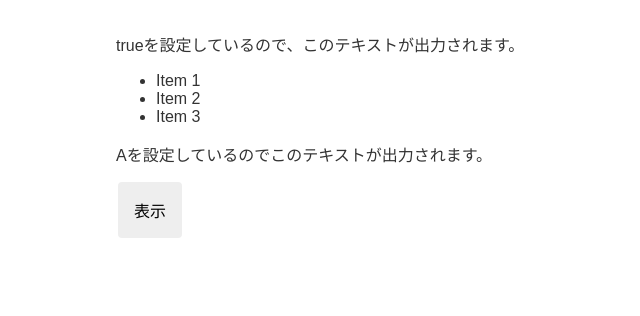
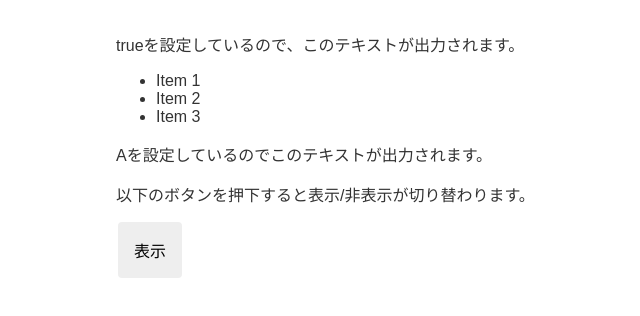
Before and after one commit to yupipi1110/Directive, an Angular app: page / in a window 1280 px wide. Shown: the top 316 px of the page, without its empty margins (24-664 px from the left). Built offline with nearby package versions, Linux system fonts and the light colour scheme.

Commit message:
1 file modified

```diff
--- a/src/app/app.component.html
+++ b/src/app/app.component.html
@@ -10,6 +10,7 @@
   <p *ngSwitchDefault>その他を設定しているのでこのテキストが出力されます。</p>
 </div>
 
+<p>以下のボタンを押下すると表示/非表示が切り替わります。</p>
 <button *ngIf="isButtonVisible" (click)="toggleButtonVisibility()">表示</button>
 <button *ngIf="!isButtonVisible" (click)="toggleButtonVisibility()">非表示</button>
 
```
